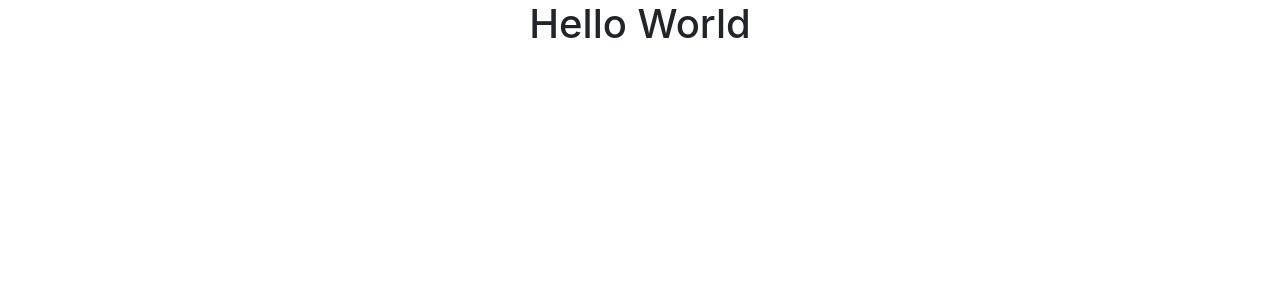
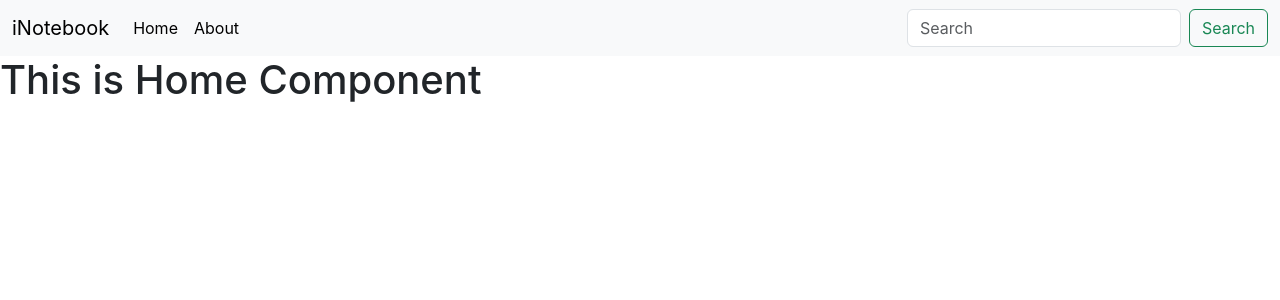
Before and after one commit to Yash-gupta-3732/inotebook, a React (Create React App) app in the folder inotebook/: page / in a window 1280 px wide. Shown: the top 300 px of the page. Built offline with nearby package versions, Linux system fonts and the light colour scheme.

Commit message:
Setup routes

```diff
--- a/inotebook/src/App.js
+++ b/inotebook/src/App.js
@@ -1,11 +1,26 @@
+import './App.css';
+import {
+  BrowserRouter as Router
+  , Routes
+  , Route
+}
+  from 'react-router-dom';
+import Navbar from './Components/Navbar';
+import Home from './Components/Home';
+import About from './Components/About';
 
-import './App.css';
 
 function App() {
   return (
-    <div className="App">
-      <h1>Hello World</h1>
-    </div>
+    <>
+      <Router>
+        <Navbar />
+        <Routes>
+          <Route exact path='/' element={<Home />} />
+          <Route exact path='/About' element={<About />} />
+        </Routes>
+      </Router>
+    </>
   );
 }
 
```
